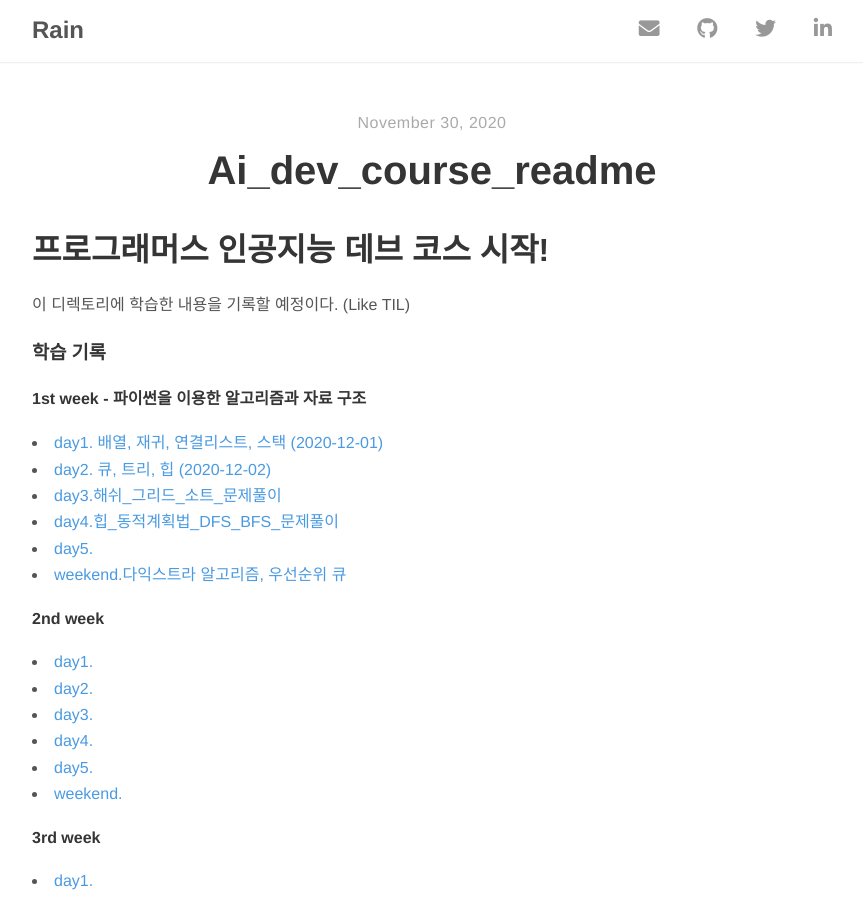
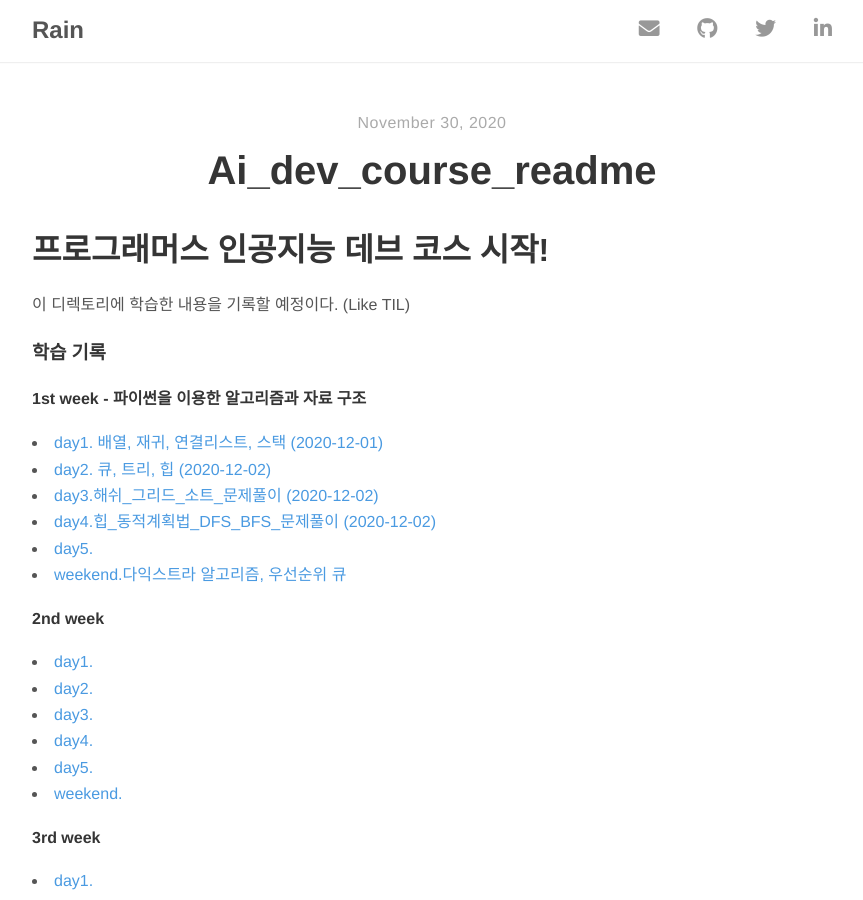
Before and after one commit to Ting-Kim/Ting-kim.github.io, a Jekyll site: the page built from _posts/ai_dev_course/2020-11-30-ai_dev_course_readme.md, in a window 1280 px wide and 900 px high. Shown: the whole window, without its empty margins (208-1071 px from the left). Built offline with Jekyll 4.4.1, drawn with Linux system fonts in a browser that asks for light colours; nearby versions of some CDN libraries; our own code applies the rules of GitHub Pages for plain Markdown files.

Commit message:
Update 2020-11-30-ai_dev_course_readme.md

```diff
--- a/_posts/ai_dev_course/2020-11-30-ai_dev_course_readme.md
+++ b/_posts/ai_dev_course/2020-11-30-ai_dev_course_readme.md
@@ -8,8 +8,8 @@
 <a href="https://github.com/Ting-Kim/Ting-kim.github.io/blob/main/_posts/ai_dev_course/1st_week/2020-12-01-%5B1st%20week-day1%5D%EB%B0%B0%EC%97%B4_%EC%9E%AC%EA%B7%80_%EC%97%B0%EA%B2%B0%EB%A6%AC%EC%8A%A4%ED%8A%B8_%EC%8A%A4%ED%83%9D.md">day1. 배열, 재귀, 연결리스트, 스택 (2020-12-01)</a>
 </li>
 <li><a href="https://github.com/Ting-Kim/Ting-kim.github.io/blob/main/_posts/ai_dev_course/1st_week/2020-12-02-%5B1st%20week-day2%5D%ED%81%90_%ED%8A%B8%EB%A6%AC_%ED%9E%99.md">day2. 큐, 트리, 힙 (2020-12-02)</a></li>
-<li><a href="https://github.com/Ting-Kim/Ting-kim.github.io/blob/main/_posts/ai_dev_course/1st_week/2020-12-02-%5B1st_week-day3%5D%ED%95%B4%EC%89%AC_%EA%B7%B8%EB%A6%AC%EB%94%94_%EC%86%8C%ED%8A%B8_%EB%AC%B8%EC%A0%9C%ED%92%80%EC%9D%B4.md">day3.해쉬_그리드_소트_문제풀이</a></li>
-<li><a href="https://github.com/Ting-Kim/Ting-kim.github.io/blob/main/_posts/ai_dev_course/1st_week/2020-12-03-%5B1st_week-day4%5D%ED%9E%99_%EB%8F%99%EC%A0%81%EA%B3%84%ED%9A%8D%EB%B2%95_DFS_BFS_%EB%AC%B8%EC%A0%9C%ED%92%80%EC%9D%B4.md">day4.힙_동적계획법_DFS_BFS_문제풀이</a></li>
+<li><a href="https://github.com/Ting-Kim/Ting-kim.github.io/blob/main/_posts/ai_dev_course/1st_week/2020-12-02-%5B1st_week-day3%5D%ED%95%B4%EC%89%AC_%EA%B7%B8%EB%A6%AC%EB%94%94_%EC%86%8C%ED%8A%B8_%EB%AC%B8%EC%A0%9C%ED%92%80%EC%9D%B4.md">day3.해쉬_그리드_소트_문제풀이 (2020-12-02)</a></li>
+<li><a href="https://github.com/Ting-Kim/Ting-kim.github.io/blob/main/_posts/ai_dev_course/1st_week/2020-12-03-%5B1st_week-day4%5D%ED%9E%99_%EB%8F%99%EC%A0%81%EA%B3%84%ED%9A%8D%EB%B2%95_DFS_BFS_%EB%AC%B8%EC%A0%9C%ED%92%80%EC%9D%B4.md">day4.힙_동적계획법_DFS_BFS_문제풀이 (2020-12-02)</a></li>
 <li><a href="#">day5.</a></li>
 <li><a href="https://github.com/Ting-Kim/Ting-kim.github.io/blob/main/_posts/ai_dev_course/1st_week/2020-12-05-%5B1st_weekend%5D%EB%8B%A4%EC%9D%B5%EC%8A%A4%ED%8A%B8%EB%9D%BC_%EC%9A%B0%EC%84%A0%EC%88%9C%EC%9C%84%ED%81%90.md">weekend.다익스트라 알고리즘, 우선순위 큐</a></li>
 
```
